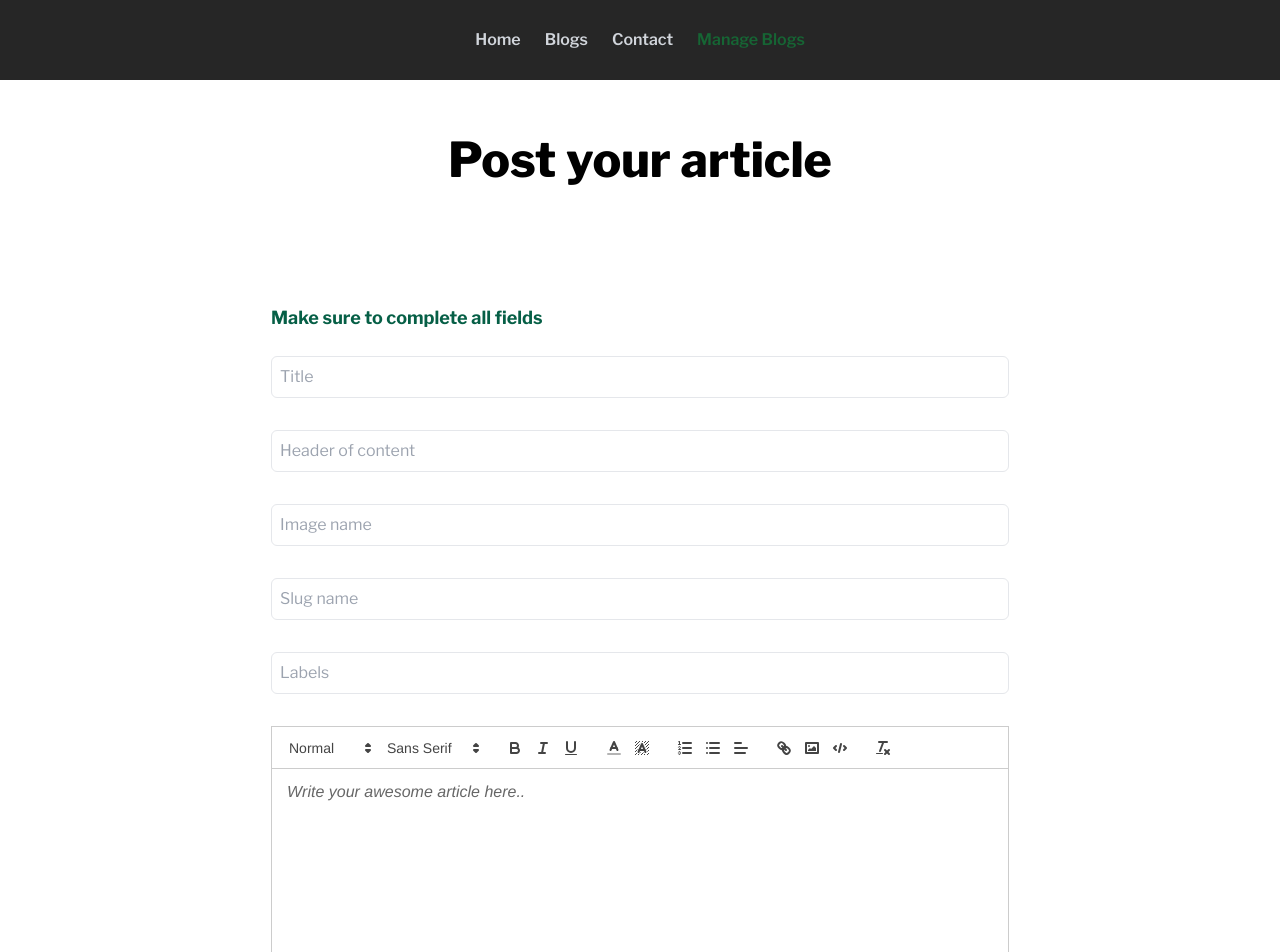
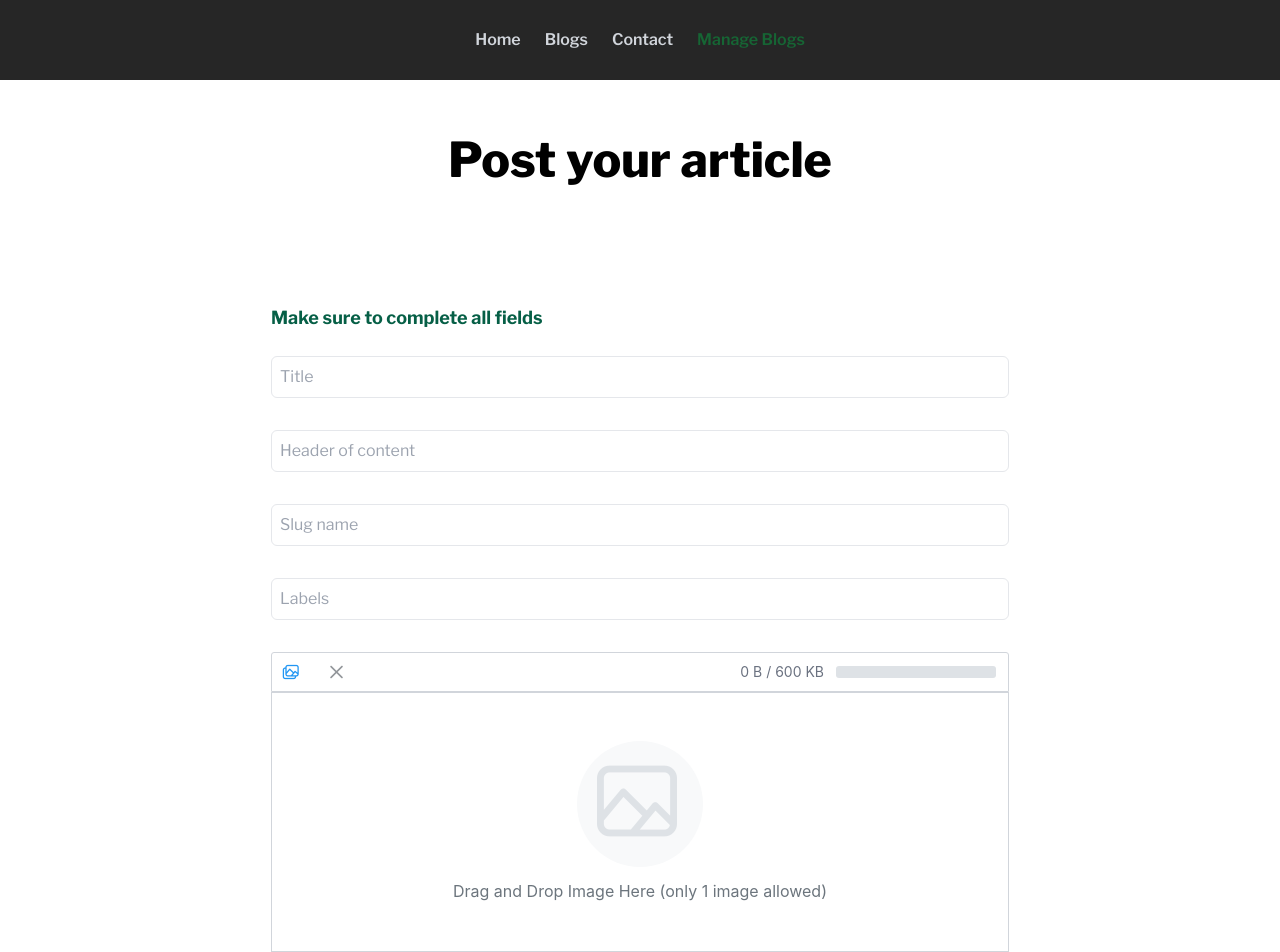
Before and after one commit to LepakBoy/blogs_page, a Next.js app: page /admin in a window 1280 px wide. Shown: the top 952 px of the page. Built offline with nearby package versions, Linux system fonts and the light colour scheme.

Commit message:
add drag n drop component, create upload API, handle trigger upload from form component,add sweetalert2 if error

```diff
--- a/src/app/admin/form/inputForm.tsx
+++ b/src/app/admin/form/inputForm.tsx
@@ -10,6 +10,7 @@ import { useFormik } from 'formik';
 import * as Yup from 'yup';
 import Swal from 'sweetalert2';
 import MessageInput from '@/app/components/molecule/messageInput';
+import FileUploader from '@/app/components/molecule/fileUploader';
 
 export default function InputForm() {
   const ref = useRef<HTMLFormElement>(null);
@@ -17,11 +18,13 @@ export default function InputForm() {
   const [paraf, setParaf] = useState<string>('');
   const [errorForm, setErrorForm] = useState<boolean>(false);
   const [labels, setLabels] = useState<string[]>([]);
+  const [fileName, setFileName] = useState<string>('');
+
+  const fileUploaderRef = useRef<any>(null);
 
   const initialFormValue = {
     title: '',
     header: '',
-    img: '',
     slug: '',
     labels: '',
   };
@@ -29,22 +32,38 @@ export default function InputForm() {
   const validationSchema = Yup.object({
     title: Yup.string().required('Title is required'),
     header: Yup.string().required('Header is required'),
-    img: Yup.string().required('Image is required'),
     slug: Yup.string().required('Slug is required'),
     labels: Yup.string().required('Labels is required'),
   });
 
   const handleWrappedSubmit = (values: typeof initialFormValue) => {
-    // if (Object.keys(formik.errors).length > 1) {
-    //   alert('ksong');
-    //   return;
-    // }
+    // prevent upload if paragraph is empty
+    if (errorForm) {
+      Swal.fire({
+        icon: 'info',
+        title: 'Oops...',
+        text: "You haven't write your article",
+      });
+      return;
+    }
+    // prevent upload if image not selected
+    if (!fileName) {
+      Swal.fire({
+        icon: 'info',
+        title: 'Oops...',
+        text: "You haven't select an image!",
+      });
+      return;
+    }
 
-    // prevent upload if paragraph is empty
-    if (errorForm) return;
+    const post: IPost = { ...values, desc: paraf, img: fileName };
+    addPost(post as IPost);
 
-    const post: IPost = { ...values, desc: paraf };
-    addPost(post as IPost);
+    // ======= trigger upload file
+    if (fileUploaderRef.current) {
+      fileUploaderRef.current.upload();
+    }
+
     Swal.fire({
       icon: 'success',
       title: 'Your article posted successfully',
@@ -105,16 +124,7 @@ export default function InputForm() {
               : ''
           }
         />
-        <InputText
-          onChange={formik.handleChange}
-          value={formik.values.img}
-          name="img"
-          placeholder="Image name"
-          type="text"
-          error={
-            formik.touched.img && formik.errors.img ? formik.errors.img : ''
-          }
-        />
+
         <InputText
           onChange={formik.handleChange}
           value={formik.values.slug}
@@ -137,6 +147,12 @@ export default function InputForm() {
               : ''
           }
         />
+        <div>
+          <FileUploader
+            setFileName={setFileName}
+            ref={fileUploaderRef}
+          />
+        </div>
         <div className="relative">
           <Editor
             name="desc"
--- /dev/null
+++ b/src/app/api/upload/route.ts
@@ -0,0 +1,49 @@
+import { revalidatePath } from "next/cache";
+import { NextResponse } from "next/server";
+import fs from "node:fs/promises"
+import path from "node:path";
+
+async function readAllFileNames(directory: string): Promise<string[]> {
+    try {
+        const files = await fs.readdir(directory);
+        const fileNames = files.map(file => path.join(directory, file));
+        return fileNames;
+    } catch (error) {
+        console.error('Error reading directory:', error);
+        throw error;
+    }
+}
+
+export async function POST(req: Request){
+    console.log(req, "reeqqqq")
+    try{
+        const formData = await req.formData();
+        const pathName = "./public/images"
+
+        const file = formData.get("file") as File;
+        const arrayBuffer = await file.arrayBuffer()
+        const buffer = new Uint8Array(arrayBuffer);
+
+        const fileName = file.name
+        const filePath = path.join(process.cwd(), pathName, fileName )
+
+        // try{
+        //     await fs.access(filePath)
+        //     return NextResponse.json({status: "fail", error:"file with the same name already exist"})
+        // }catch(error){
+        //     console.error("error: ", error)
+        // }
+
+        // readAllFileNames(path).then(fileNames => console.log("file:", fileNames)).catch(error => console.error("error", error))
+
+
+        await fs.writeFile(`./public/images/${file.name}`, buffer)
+
+        revalidatePath("/admin")
+        return NextResponse.json({status:"success"})
+
+    }catch(error){
+        console.error(error);
+        return NextResponse.json({status: "fail", error: error})
+    }
+}
--- a/src/app/components/blogCard/blogCard.tsx
+++ b/src/app/components/blogCard/blogCard.tsx
@@ -10,7 +10,7 @@ interface IBlogCardProps extends IPost {
 
 export default function BlogCard(props: IBlogCardProps) {
   const backgroundImageStyle = {
-    backgroundImage: `url('/images${props.img}')`,
+    backgroundImage: `url('/images/${props.img}')`,
   };
 
   return (
--- /dev/null
+++ b/src/app/components/molecule/fileUploader.tsx
@@ -0,0 +1,234 @@
+import React, {
+  forwardRef,
+  useImperativeHandle,
+  useRef,
+  useState,
+} from 'react';
+import { Toast } from 'primereact/toast';
+import { FileUpload } from 'primereact/fileupload';
+import { ProgressBar } from 'primereact/progressbar';
+import { Button } from 'primereact/button';
+import { Tooltip } from 'primereact/tooltip';
+import { Tag } from 'primereact/tag';
+import MessageInput from './messageInput';
+
+interface FileUploaderProps {
+  setFileName: (name: string) => void;
+  ref: any;
+}
+
+const FileUploader = forwardRef((props: FileUploaderProps, ref) => {
+  const toast = useRef<Toast>(null);
+  const [totalSize, setTotalSize] = useState(0);
+  const fileUploadRef = useRef<FileUpload>(null);
+
+  useImperativeHandle(ref, () => ({
+    upload: () => {
+      if (fileUploadRef.current) {
+        fileUploadRef.current.upload();
+      }
+    },
+  }));
+
+  const onTemplateSelect = (e: any) => {
+    let _totalSize = totalSize;
+    let files = e.files;
+
+    props.setFileName(e.files[0].name);
+
+    Object.keys(files).forEach((key) => {
+      _totalSize += files[key].size || 0;
+    });
+
+    setTotalSize(_totalSize);
+  };
+
+  const onTemplateUpload = (e: any) => {
+    let _totalSize = 0;
+
+    e.files.forEach((file: any) => {
+      _totalSize += file.size || 0;
+    });
+
+    setTotalSize(_totalSize);
+    // toast.current?.show({
+    //   severity: 'info',
+    //   summary: 'Success',
+    //   detail: 'File Uploaded',
+    // });
+
+    // Clear the files after successful upload
+    if (fileUploadRef.current) {
+      setTimeout(() => {
+        fileUploadRef.current?.clear();
+      }, 1000);
+    }
+    onTemplateClear();
+  };
+
+  const onTemplateRemove = (file: any, callback: () => void) => {
+    // if allowed multiple image
+    // setTotalSize(totalSize - file.size);
+
+    // if only allowed 1 image
+    setTotalSize(0);
+    callback();
+  };
+
+  const onTemplateClear = () => {
+    setTotalSize(0);
+    props.setFileName('');
+  };
+
+  const headerTemplate = (options: any) => {
+    const { className, chooseButton, uploadButton, cancelButton } = options;
+    const value = totalSize / 10000;
+    const formatedValue = fileUploadRef.current
+      ? fileUploadRef.current.formatSize(totalSize)
+      : '0 B';
+
+    return (
+      <div
+        className={`${className} border-gray-300 border `}
+        style={{
+          backgroundColor: 'transparent',
+          display: 'flex',
+          alignItems: 'center',
+        }}
+      >
+        {chooseButton}
+        {/* {uploadButton} */}
+        {cancelButton}
+        <div className="flex items-center gap-3 px-3 ml-auto">
+          <span className="text-sm text-gray-500">
+            {formatedValue} / 600 KB{' '}
+          </span>
+          <ProgressBar
+            value={value}
+            showValue={false}
+            style={{ width: '10rem', height: '12px' }}
+          ></ProgressBar>
+        </div>
+      </div>
+    );
+  };
+
+  const itemTemplate = (file: File | any, props: any) => {
+    return (
+      <div className="flex align-items-center border-gray-300 border justify-between flex-wrap">
+        <div
+          className="flex align-items-center"
+          style={{ width: '40%' }}
+        >
+          <img
+            alt={file.name}
+            role="presentation"
+            src={file.objectURL}
+            width={100}
+          />
+          <span className="flex items-center flex-column text-left ml-3">
+            {file.name}
+            {/* <small>{new Date().toLocaleDateString()}</small> */}
+          </span>
+        </div>
+        <Tag
+          value={props.formatSize}
+          severity="warning"
+          className="px-3 py-2"
+        />
+        <Button
+          type="button"
+          icon="pi pi-times"
+          className="p-button-outlined p-button-rounded p-button-danger ml-auto"
+          onClick={() => onTemplateRemove(file, props.onRemove)}
+        />
+      </div>
+    );
+  };
+
+  const emptyTemplate = () => {
+    return (
+      <div className="flex items-center border-gray-300 border  justify-center p-9 flex-col">
+        <i
+          className="pi pi-image mt-3 p-5"
+          style={{
+            fontSize: '5em',
+            borderRadius: '50%',
+            backgroundColor: 'var(--surface-b)',
+            color: 'var(--surface-d)',
+            width: '126px',
+            height: '126px',
+          }}
+        ></i>
+        <span
+          style={{ color: 'var(--text-color-secondary)' }}
+          className="my-3 text-base"
+        >
+          {'Drag and Drop Image Here (only 1 image allowed)'}
+        </span>
+      </div>
+    );
+  };
+
+  const chooseOptions = {
+    icon: 'pi pi-fw pi-images',
+    iconOnly: true,
+    className: 'custom-choose-btn p-button-rounded p-button-outlined',
+  };
+  const uploadOptions = {
+    icon: 'pi pi-fw pi-cloud-upload',
+    iconOnly: true,
+    className:
+      'custom-upload-btn p-button-success p-button-rounded p-button-outlined',
+  };
+  const cancelOptions = {
+    icon: 'pi pi-fw pi-times',
+    iconOnly: true,
+    className:
+      'custom-cancel-btn p-button-danger p-button-rounded p-button-outlined',
+  };
+
+  return (
+    <div className="relative">
+      <Toast ref={toast}></Toast>
+
+      <Tooltip
+        target=".custom-choose-btn"
+        content="Choose"
+        position="bottom"
+      />
+      {/* <Tooltip
+        target=".custom-upload-btn"
+        content="Upload"
+        position="bottom"
+      /> */}
+      <Tooltip
+        target=".custom-cancel-btn"
+        content="Clear"
+        position="bottom"
+      />
+
+      <FileUpload
+        ref={fileUploadRef}
+        name="file"
+        url="/api/upload"
+        multiple
+        accept="image/*"
+        maxFileSize={1000000}
+        onUpload={onTemplateUpload}
+        onSelect={onTemplateSelect}
+        onError={onTemplateClear}
+        onClear={onTemplateClear}
+        headerTemplate={headerTemplate}
+        itemTemplate={itemTemplate}
+        emptyTemplate={emptyTemplate}
+        chooseOptions={chooseOptions}
+        uploadOptions={uploadOptions}
+        cancelOptions={cancelOptions}
+      />
+      {!totalSize && <MessageInput msg="You haven't select an image.." />}
+    </div>
+  );
+});
+
+export default FileUploader;
--- a/src/lib/data.ts
+++ b/src/lib/data.ts
@@ -33,7 +33,7 @@ export const addPost = async (formData: IPost) => {
         connectToDb();
 
         const newPost = new Post({
-            title, header, desc, img, slug, labels:[labels]
+            title, header, desc, img, slug, labels
         })
 
         await newPost.save();
```
